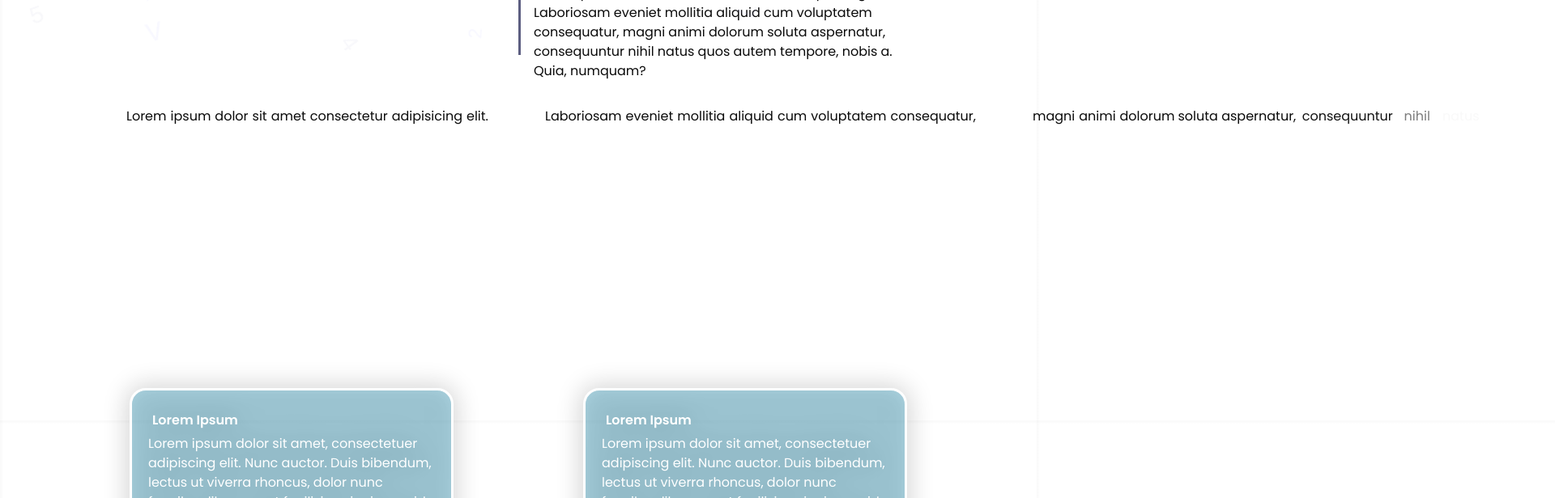
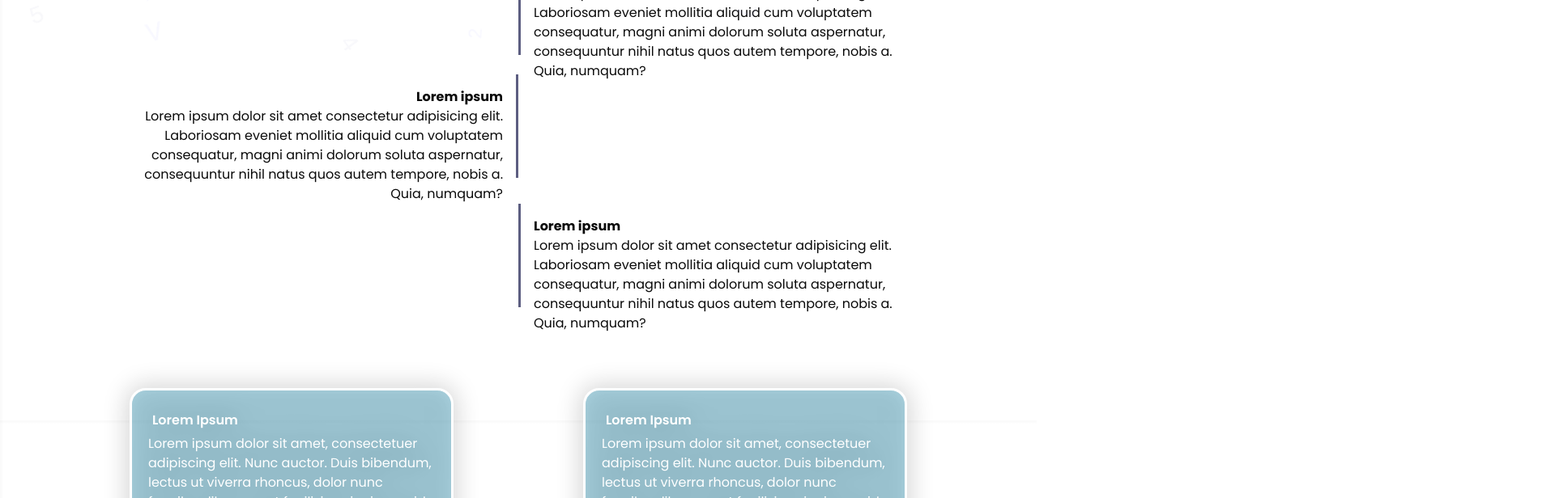
Before and after one commit to L3onardoCZ/pvd-project, a Next.js app: page / in a window 1280 px wide. Shown: the part 1080-1696 px from the top of the page at 81% size, 1920 px wide, since content can reach past the window. Built offline with nearby package versions, Linux system fonts and the light colour scheme; no server answers.

Commit message:
Update Typography.tsx

```diff
--- a/src/components/Typography.tsx
+++ b/src/components/Typography.tsx
@@ -70,10 +70,12 @@ export default function Typography() {
             className="textLeft h-32 text-right p-4"
           >
             <h3 className="font-bold">Lorem ipsum</h3>
-            <AnimatedTextWord text="Lorem ipsum dolor sit amet consectetur adipisicing elit.
+            <p>
+              Lorem ipsum dolor sit amet consectetur adipisicing elit.
               Laboriosam eveniet mollitia aliquid cum voluptatem consequatur,
               magni animi dolorum soluta aspernatur, consequuntur nihil natus
-              quos autem tempore, nobis a. Quia, numquam?"/>
+              quos autem tempore, nobis a. Quia, numquam?
+            </p>
           </motion.div>
           <motion.div
             ref={ref4}
```
